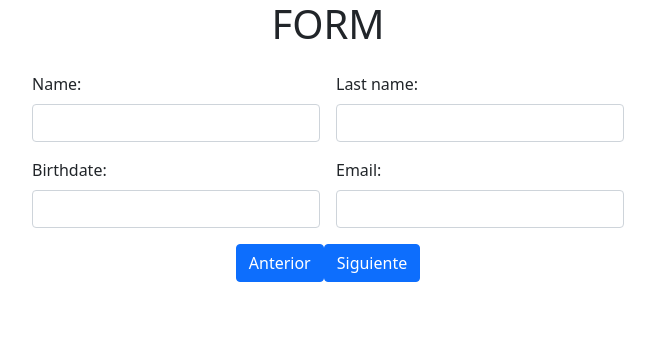
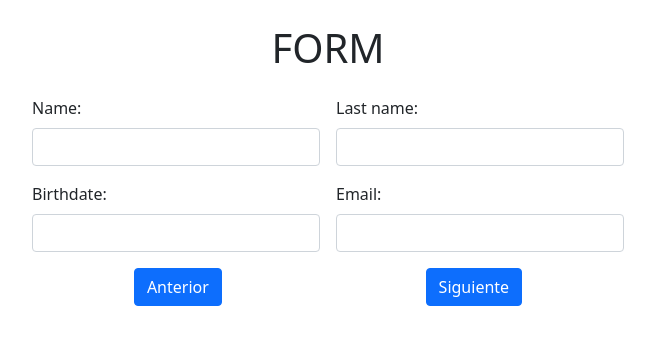
Before and after one commit to DavidPegueroles/202202-W04CH04-david-pegueroles, a React (Create React App) app: page / in a window 1280 px wide. Shown: the top 344 px of the page, without its empty margins (312-967 px from the left). Built offline with nearby package versions, Linux system fonts and the light colour scheme.

Commit message:
Added style to header & fixed classname typeErrors

```diff
--- a/src/App.js
+++ b/src/App.js
@@ -2,41 +2,41 @@ function App() {
   return (
     <>
       <header className="d-flex align-items-center justify-content-center">
-        <h1>FORM</h1>
+        <h1 className="mt-4">FORM</h1>
       </header>
 
       <main>
         <section className="d-flex align-items-center justify-content-center">
           <form action="" className="row g-3 w-50 p-3 ">
             <div className="col-md-6 ">
-              <label forhtml="inputEmail3" class="form-label">
+              <label forhtml="inputEmail3" className="form-label">
                 Name:
               </label>
               <input type="text" className="form-control" />
             </div>
 
             <div className="col-md-6">
-              <label forhtml="inputEmail3" class="form-label">
+              <label forhtml="inputEmail3" className="form-label">
                 Last name:
               </label>
               <input type="text" className="form-control" />
             </div>
 
             <div className="col-md-6">
-              <label forhtml="inputEmail3" class="form-label">
+              <label forhtml="inputEmail3" className="form-label">
                 Birthdate:
               </label>
               <input type="text" className="form-control" />
             </div>
 
             <div className="col-md-6">
-              <label forhtml="inputEmail3" class="form-label">
+              <label forhtml="inputEmail3" className="form-label">
                 Email:
               </label>
               <input type="text" className="form-control" />
             </div>
 
-            <div className="d-flex align-items-center justify-content-center">
+            <div className="d-flex align-items-center justify-content-around">
               <button className="btn btn-primary">Anterior</button>
               <button className="btn btn-primary">Siguiente</button>
             </div>
```
